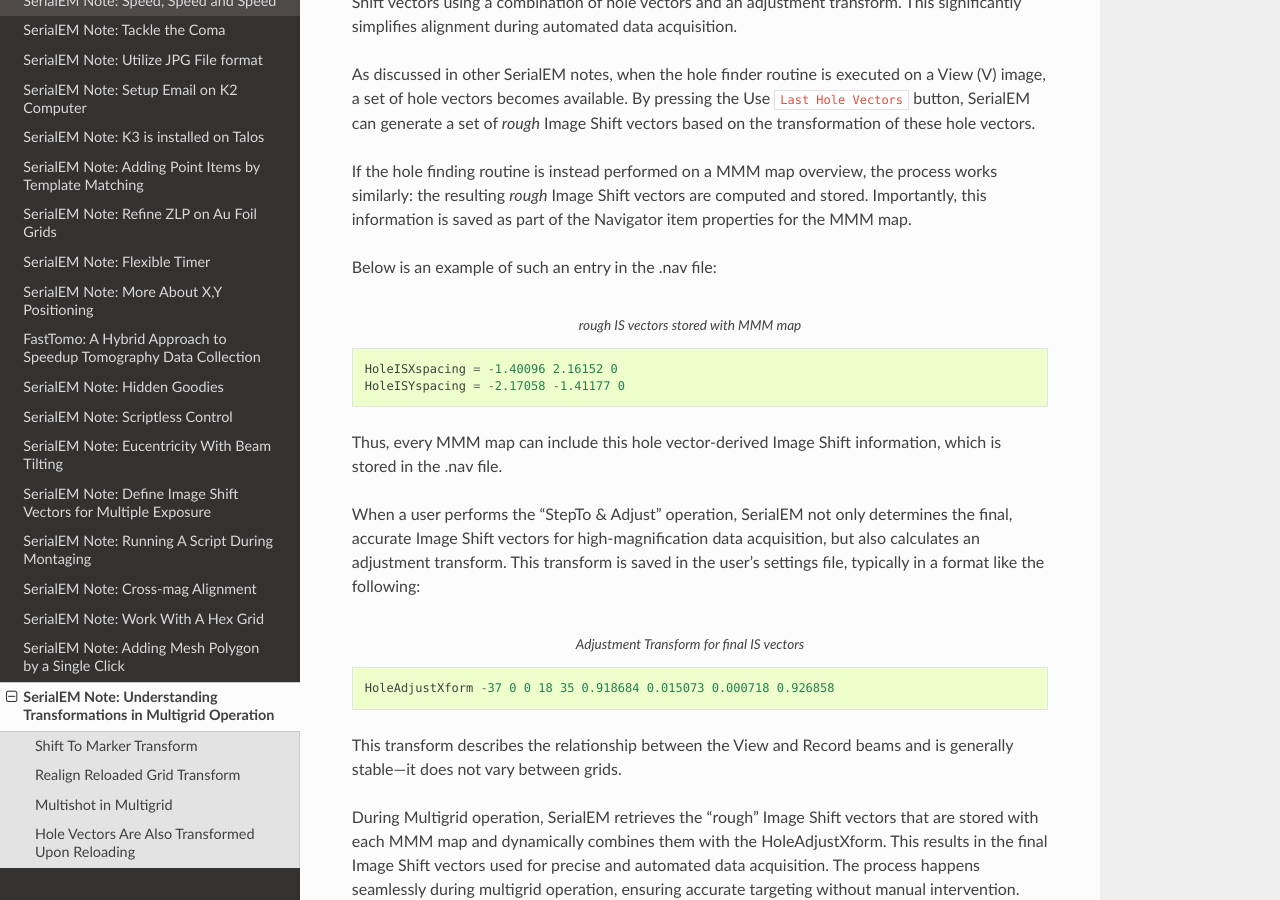
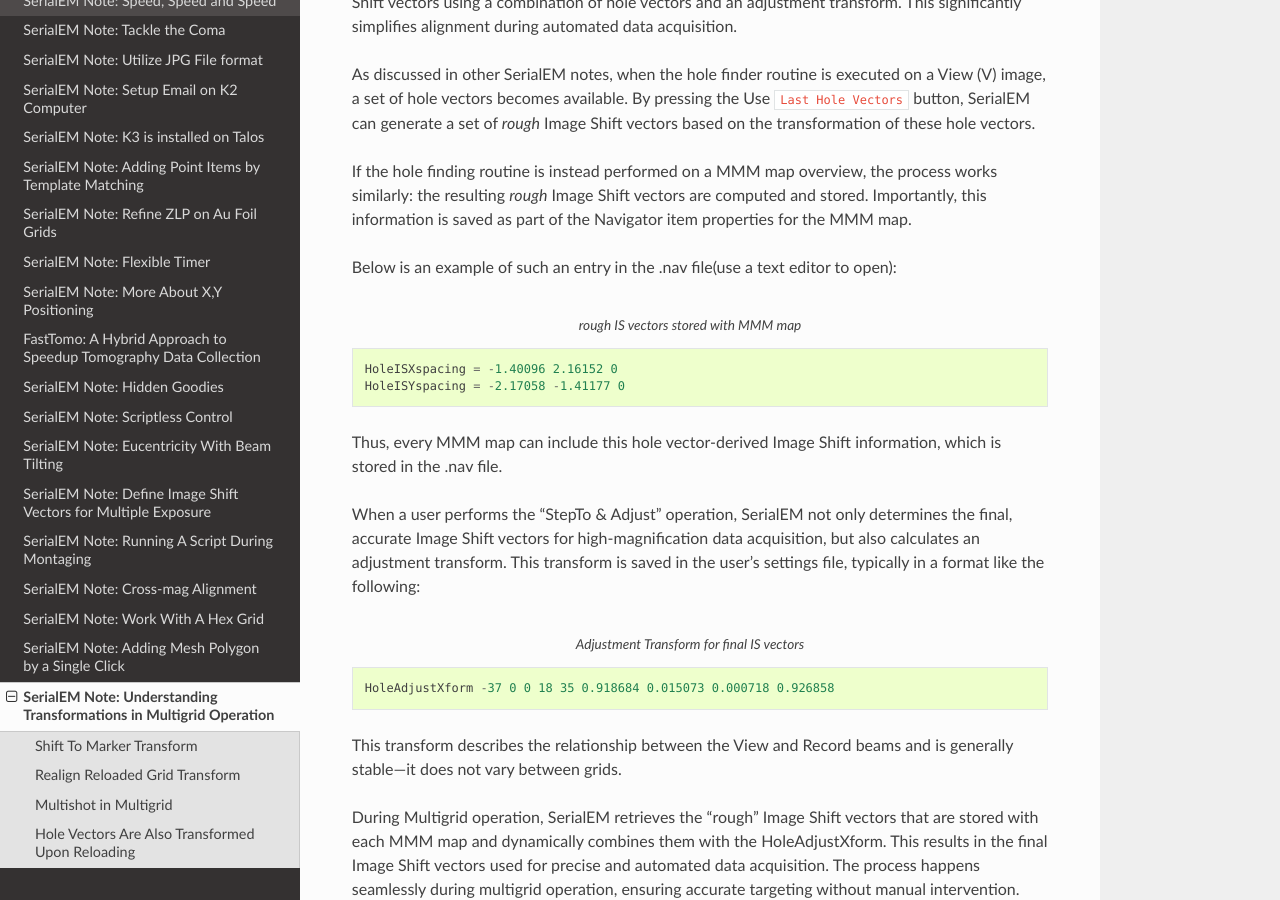
Before and after one commit to xuchen66/sphinx-emdocs, a Sphinx documentation site: the page built from source/serialem-note-understanding-transforms-in-multigrid.rst, in a window 1280 px wide and 900 px high, scrolled down 2871 px. Built offline with Sphinx 7.4.7 and the Read the Docs theme 3.1.0, drawn with Linux system fonts in a browser that asks for light colours; pages that are not in the unit, such as notebooks, are missing from menus.

Commit message:
Update serialem-note-understanding-transforms-in-multigrid.rst

```diff
--- a/source/serialem-note-understanding-transforms-in-multigrid.rst
+++ b/source/serialem-note-understanding-transforms-in-multigrid.rst
@@ -117,7 +117,7 @@
 Image Shift vectors are computed and stored. Importantly, this information is saved as part of the Navigator item properties
 for the MMM map.
 
-Below is an example of such an entry in the .nav file:
+Below is an example of such an entry in the .nav file(use a text editor to open):
 
 .. code-block:: python
    :caption: rough IS vectors stored with MMM map
```
